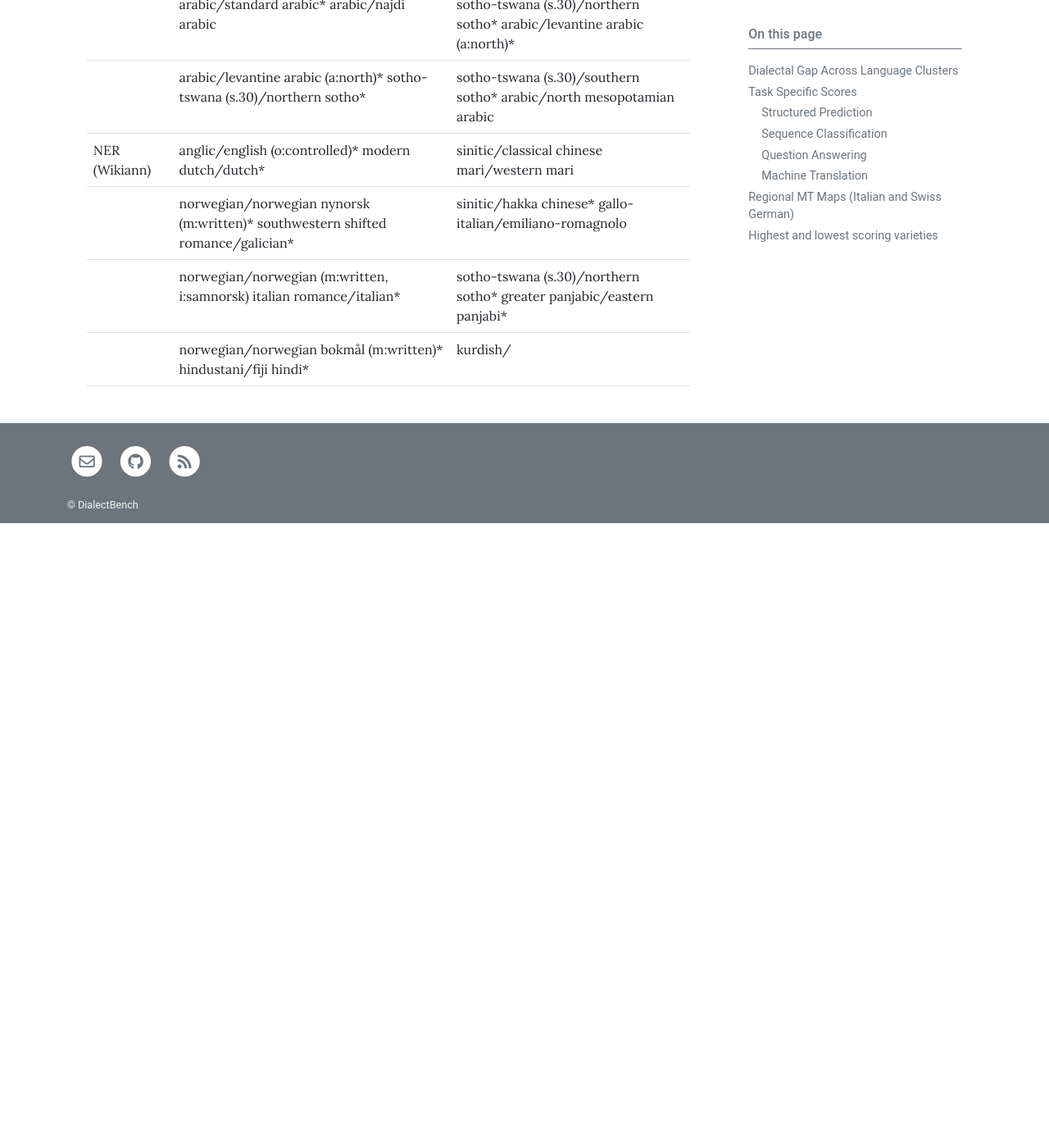
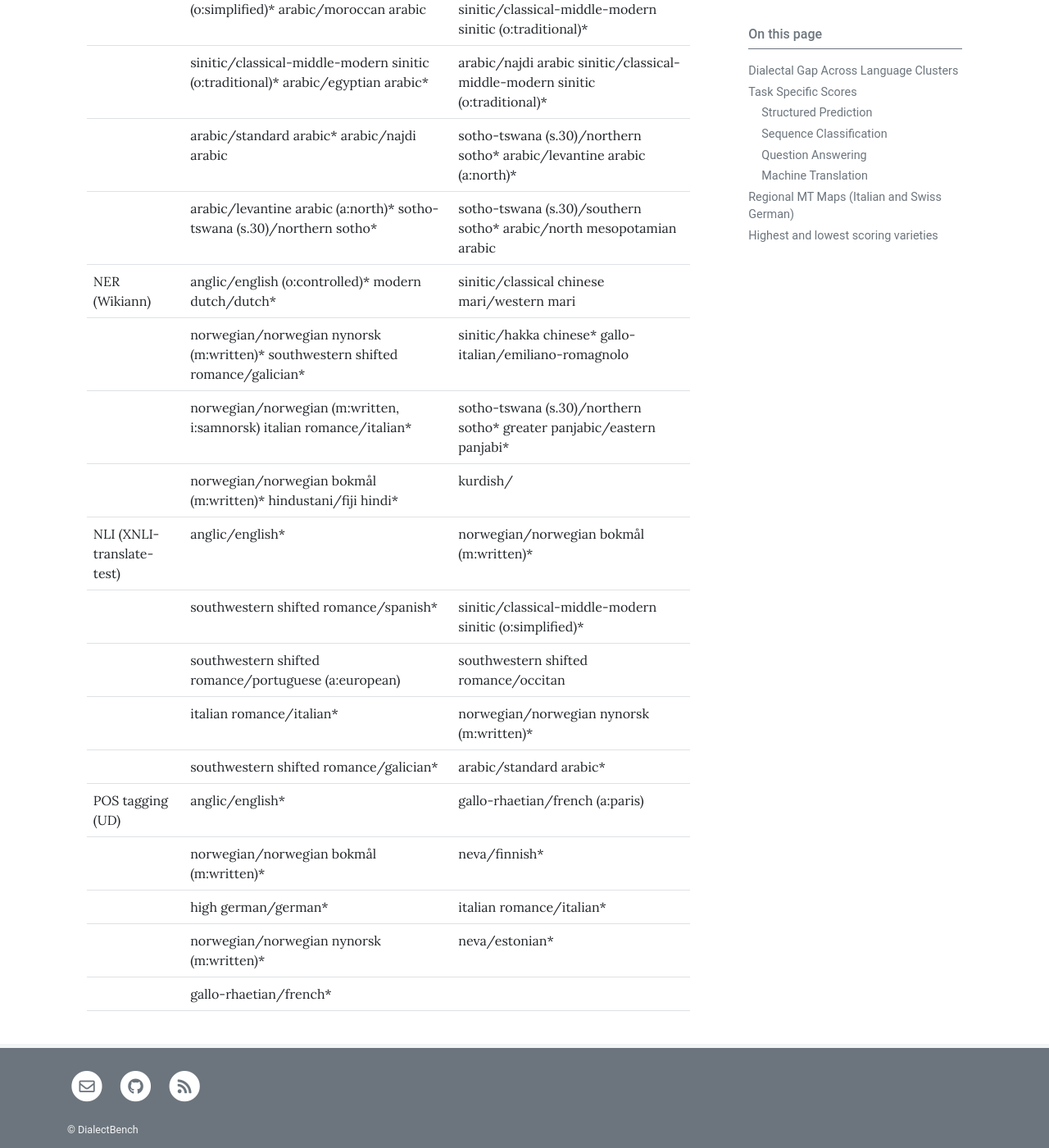
Before and after one commit to ffaisal93/DialectBench.io, a Jekyll site: the page built from pages/results.md, in a window 1280 px wide and 1400 px high, scrolled down 7942 px. Shown: the whole window at 82% size. Built offline with Jekyll 4.4.1, drawn with Linux system fonts in a browser that asks for light colours; before the commit the page ends 8580 px from its top, so only the background shows below that; some of the changed text lies outside the part shown.

Commit message:
updated results file

```diff
--- a/pages/results.md
+++ b/pages/results.md
@@ -135,6 +135,8 @@
 
 <h2 style="text-align: center;">Highest and lowest scoring varieties</h2>
 
+<p style="text-align: center;">The highest-performing varieties are mostly standard high-resource languages and a few high-resource dialects (Norwegian dialects) whereas, the majority of the lowest-performing language variants are low-resourced varieties. This is not surprising, however we also note that there is a correlation between language writing script and its performance. The top-10 scroting varieties are  written with Latin script. </p>
+
 | Task (Dataset)                          | Dialects with Highest Performance                                   | Dialects with Lowest Performance                                 |
 |----------------------------------------|--------------------------------------------------------------------|------------------------------------------------------------------|
 | DEP parsing (UD)                       | anglic/english* italian romance/italian (r:formal, m:written, i:essay)* | tupi-guarani subgroup i.a/old guarani* arabic/north african arabic |
@@ -161,3 +163,13 @@
 |                                        | norwegian/norwegian nynorsk (m:written)* southwestern shifted romance/galician* | sinitic/hakka chinese* gallo-italian/emiliano-romagnolo          |
 |                                        | norwegian/norwegian (m:written, i:samnorsk) italian romance/italian* | sotho-tswana (s.30)/northern sotho* greater panjabic/eastern panjabi* |
 |                                        | norwegian/norwegian bokmål (m:written)* hindustani/fiji hindi*     | kurdish/
+| NLI (XNLI-translate-test) | anglic/english*                                             | norwegian/norwegian bokmål (m:written)*                   |
+|                           | southwestern shifted romance/spanish*                       | sinitic/classical-middle-modern sinitic (o:simplified)*  |
+|                           | southwestern shifted romance/portuguese (a:european)        | southwestern shifted romance/occitan                      |
+|                           | italian romance/italian*                                    | norwegian/norwegian nynorsk (m:written)*                  |
+|                           | southwestern shifted romance/galician*                      | arabic/standard arabic*                                   |
+| POS tagging (UD)          | anglic/english*                                             | gallo-rhaetian/french (a:paris)                          |
+|                           | norwegian/norwegian bokmål (m:written)*                     | neva/finnish*                                             |
+|                           | high german/german*                                         | italian romance/italian*                                  |
+|                           | norwegian/norwegian nynorsk (m:written)*                    | neva/estonian*                                            |
+|                           | gallo-rhaetian/french*
```
